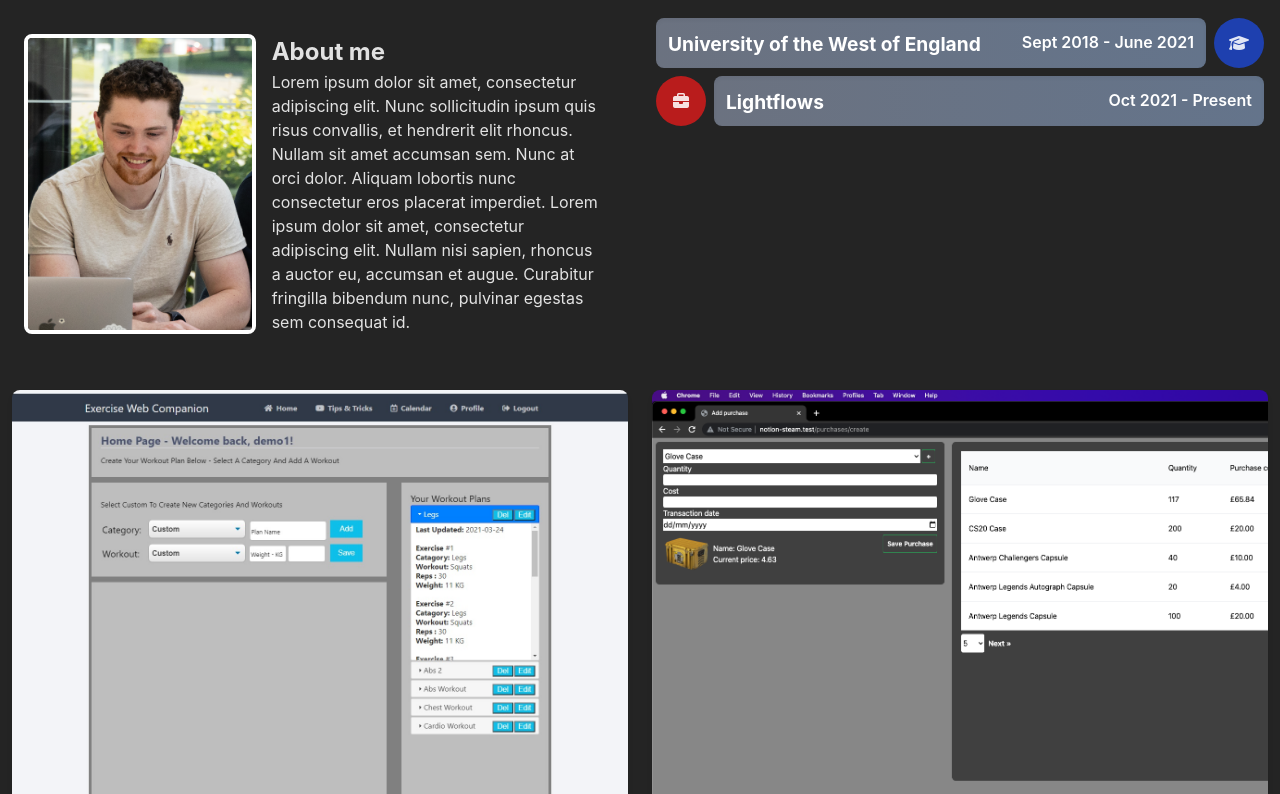
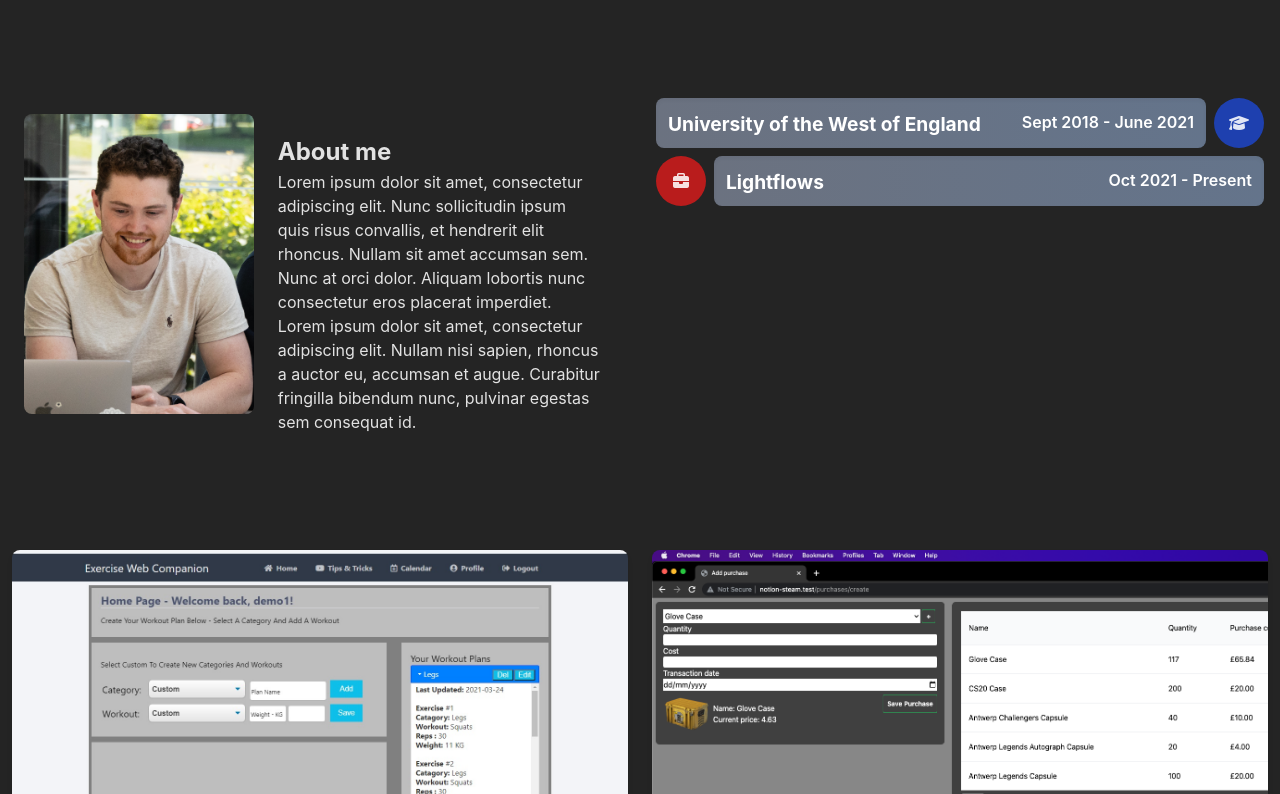
Before and after one commit to pjholt1234/personal-portfolio, a React (Vite) app: page / in a window 1280 px wide. Shown: the part 846-1640 px from the top of the page. Built offline with nearby package versions, Linux system fonts and the light colour scheme.

Commit message:
Minor visual tweaks

```diff
--- a/src/App.jsx
+++ b/src/App.jsx
@@ -28,7 +28,7 @@
     return (
         <div className="w-full">
             <Title />
-            <div className="flex">
+            <div className="flex my-20">
                 <div className="w-1/2">
                     <SlideInCard>
                         <Bio />
@@ -40,8 +40,7 @@
                     </SlideInCard>
                 </div>
             </div>
-            <div>
-                <Carousel>
+            <Carousel flex="my-5">
                 <SlideUpContainer classes="w-1/3 m-1">
                     <ProjectCard
                         imageSrc={DissertationImg}
@@ -83,7 +82,6 @@
 
             </Carousel>
         </div>
-        </div>
     );
 };
 
--- a/src/components/bio.jsx
+++ b/src/components/bio.jsx
@@ -2,9 +2,9 @@
 const Bio = () => {
     return (
         <div className="flex p-4">
-            <img src={image} placeholder="profile-photo" className="h-[300px] border-4 border-white rounded-lg"/>
-            <div className="px-4">
-                <h2>About me</h2>
+            <img src={image} placeholder="profile-photo" className="h-[300px] rounded-lg"/>
+            <div className="px-4 h-[300px] ml-2 rounded-lg flex flex-wrap">
+                <h2 className="mt-5">About me</h2>
                 <p>
                     Lorem ipsum dolor sit amet, consectetur adipiscing elit. Nunc sollicitudin ipsum quis risus convallis, et hendrerit elit rhoncus. Nullam sit amet accumsan sem. Nunc at orci dolor. Aliquam lobortis nunc consectetur eros placerat imperdiet. Lorem ipsum dolor sit amet, consectetur adipiscing elit. Nullam nisi sapien, rhoncus a auctor eu, accumsan et augue. Curabitur fringilla bibendum nunc, pulvinar egestas sem consequat id.
                 </p>
--- a/src/components/carousel.jsx
+++ b/src/components/carousel.jsx
@@ -1,6 +1,6 @@
-const Carousel = ({children}) => {
+const Carousel = ({classes, children}) => {
     return (
-        <div className="flex">
+        <div className={`${classes} flex`}>
             {children}
         </div>
     )
```
Lines whose indentation alone changed are shown as unchanged.
